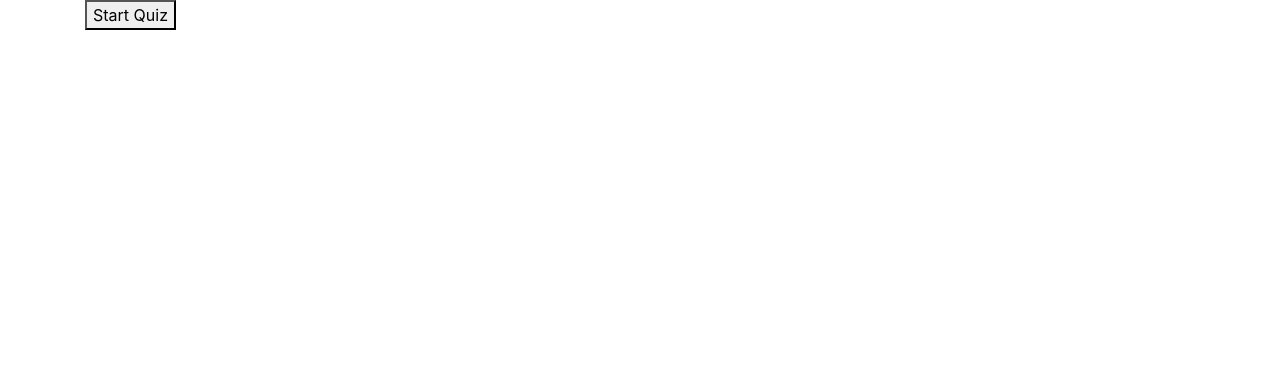
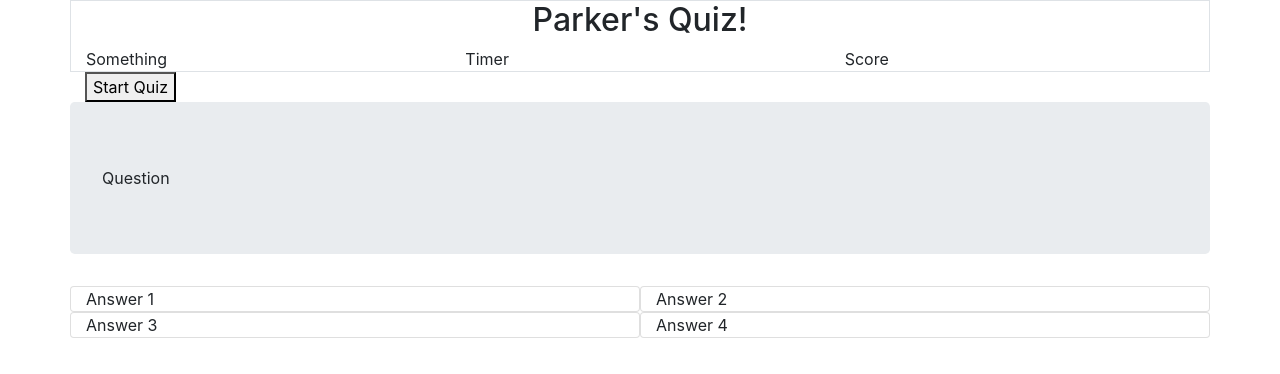
Before and after one commit to MorgansPlayGames/parkers-quiz, a plain HTML site: page index.html in a window 1280 px wide. Drawn offline with nearby package versions, Linux system fonts and the light colour scheme.

Commit message:
Added sections to outline where questions will go.

```diff
--- a/index.html
+++ b/index.html
@@ -9,16 +9,44 @@
     <!-- Bootstrap and stylesheet -->
     <link rel="stylesheet" href="https://stackpath.bootstrapcdn.com/bootstrap/4.5.2/css/bootstrap.min.css" integrity="sha384-JcKb8q3iqJ61gNV9KGb8thSsNjpSL0n8PARn9HuZOnIxN0hoP+VmmDGMN5t9UJ0Z" crossorigin="anonymous">
     <link rel="stylesheet" href="./assets/css/style.css">
+    <script src="https://code.jquery.com/jquery-3.5.1.slim.min.js" integrity="sha384-DfXdz2htPH0lsSSs5nCTpuj/zy4C+OGpamoFVy38MVBnE+IbbVYUew+OrCXaRkfj" crossorigin="anonymous"></script>
+    <script src="https://cdn.jsdelivr.net/npm/popper.js@1.16.1/dist/umd/popper.min.js" integrity="sha384-9/reFTGAW83EW2RDu2S0VKaIzap3H66lZH81PoYlFhbGU+6BZp6G7niu735Sk7lN" crossorigin="anonymous"></script>
+    <script src="https://stackpath.bootstrapcdn.com/bootstrap/4.5.2/js/bootstrap.min.js" integrity="sha384-B4gt1jrGC7Jh4AgTPSdUtOBvfO8shuf57BaghqFfPlYxofvL8/KUEfYiJOMMV+rV" crossorigin="anonymous"></script>
 </head>
 <body>
     <!-- Body where everything is happening -->
+    <header class = "container border">
+        <div class = row>
+            <h2 class = "mx-auto">Parker's Quiz!</h2>
+        </div>
+        <div class = row>
+            <div class="col-sm-4 mx-auto" id="hBox1">Something</div>
+            <div class="col-sm-4 mx-auto" id="hBox2">Timer</div>
+            <div class="col-sm-4 mx-auto" id="hBox3">Score</div>
+        </div>
+    </header>
     <main class="container" id="mainContent">
+
         <button type="button" id="startButton">Start Quiz</button>
+
+        <!-- Question section -->
+        <header class = "row jumbotron" id="question">Question</header>
+        <div class = "row">
+            <!-- Question 1 -->
+            <section class="col-sm-6 card" id="aBox1">Answer 1</section>
+            <!-- Question 2 -->
+            <section class="col-sm-6 card" id="aBox2">Answer 2</section>
+        </div>
+        <div class = "row">
+            <!-- Question 3 -->
+            <section class="col-sm-6 card" id="aBox3">Answer 3</section>
+            <!-- Question 4 -->
+            <section class="col-sm-6 card" id="aBox4">Answer 4</section>
+        </div>
     </main>
+
         <!-- Script Links -->
     <script src="./assets/script/script.js"></script>
-    <script src="https://code.jquery.com/jquery-3.5.1.slim.min.js" integrity="sha384-DfXdz2htPH0lsSSs5nCTpuj/zy4C+OGpamoFVy38MVBnE+IbbVYUew+OrCXaRkfj" crossorigin="anonymous"></script>
-    <script src="https://cdn.jsdelivr.net/npm/popper.js@1.16.1/dist/umd/popper.min.js" integrity="sha384-9/reFTGAW83EW2RDu2S0VKaIzap3H66lZH81PoYlFhbGU+6BZp6G7niu735Sk7lN" crossorigin="anonymous"></script>
-    <script src="https://stackpath.bootstrapcdn.com/bootstrap/4.5.2/js/bootstrap.min.js" integrity="sha384-B4gt1jrGC7Jh4AgTPSdUtOBvfO8shuf57BaghqFfPlYxofvL8/KUEfYiJOMMV+rV" crossorigin="anonymous"></script>
+
 </body>
 </html>
```
